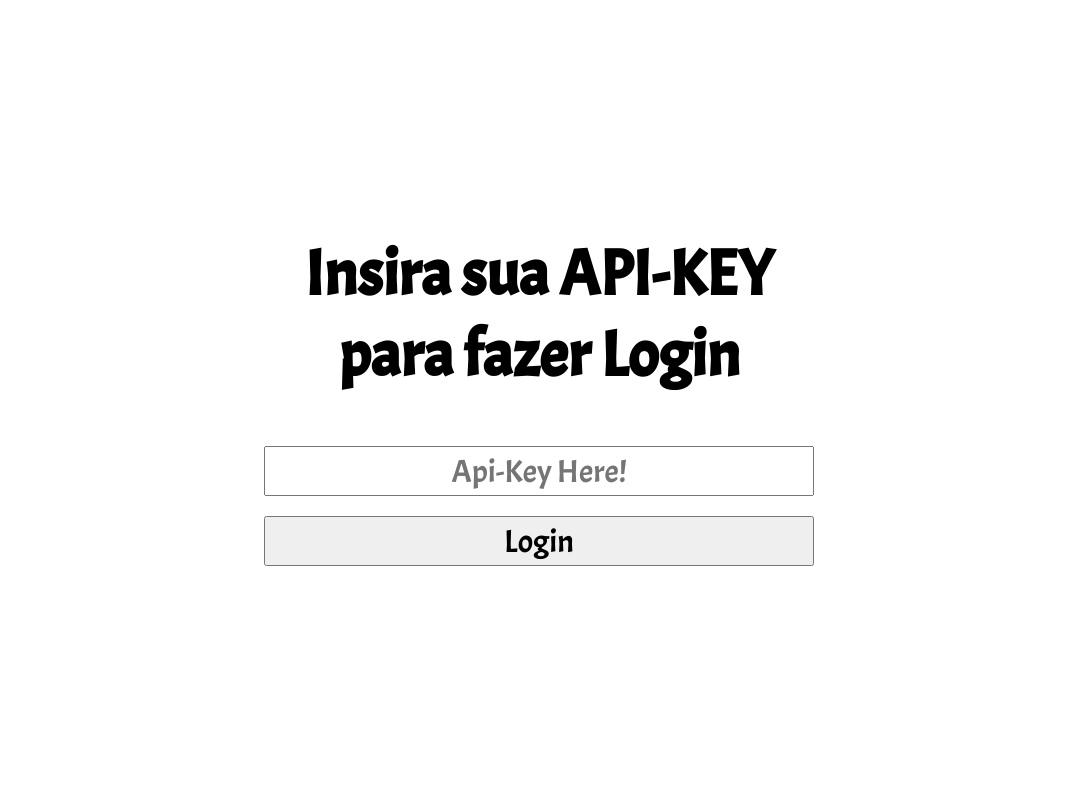
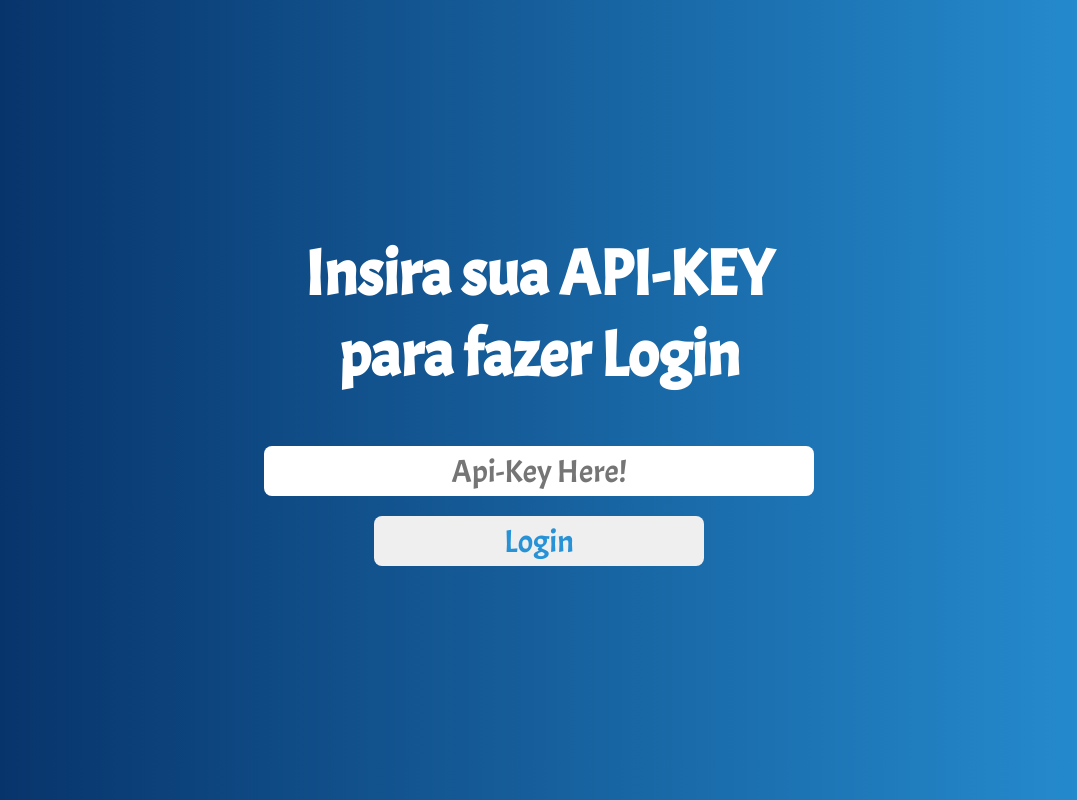
Before and after one commit to GabrielZolk/MeuTime, a React (Vite) app: page / in a window 1280 px wide. Shown: the whole page, without its empty margins (101-1178 px from the left). Built offline with nearby package versions, Linux system fonts and the light colour scheme.

Commit message:
tela de login finalizada: adicionado estilo, lógica de validação da key e permissão ou não de login

```diff
--- a/package.json
+++ b/package.json
@@ -10,10 +10,13 @@
     "preview": "vite preview"
   },
   "dependencies": {
+    "@reduxjs/toolkit": "^1.9.5",
     "axios": "^1.4.0",
     "react": "^18.2.0",
     "react-dom": "^18.2.0",
-    "react-router-dom": "^6.11.2"
+    "react-redux": "^8.0.5",
+    "react-router-dom": "^6.11.2",
+    "redux": "^4.2.1"
   },
   "devDependencies": {
     "@types/react": "^18.0.28",
--- /dev/null
+++ b/src/components/NotAuthorized.tsx
@@ -0,0 +1,7 @@
+
+
+export default function NotAuthorized() {
+  return (
+    <div>NotAuthorized</div>
+  )
+}
--- /dev/null
+++ b/src/pages/CountrySelection.tsx
@@ -0,0 +1,12 @@
+import { useSelector } from 'react-redux';
+import { RootState } from '../redux';
+import NotAuthorized from '../components/NotAuthorized';
+
+export default function CountrySelection() {
+    const isLogged = useSelector((state: RootState) => state.login);
+
+  return (
+    isLogged ?
+    <div>CountrySelection</div> : <NotAuthorized />
+  )
+}
--- a/src/pages/Login.tsx
+++ b/src/pages/Login.tsx
@@ -1,25 +1,74 @@
 import { useState } from 'react';
-import './styles/Login.css'
+import { useDispatch } from 'react-redux';
+import { useNavigate } from 'react-router-dom';
+
+import createAPI from '../services/api';
+
+import './styles/Login.css';
+
+import { logged } from '../redux/loginSlice';
+
 
 export default function Login() {
   const [inputValue, setInputValue] = useState('');
+  const [response, setResponse] = useState();
+  const [loading, setLoading] = useState(false);
+
+  const navigate = useNavigate();
+  const dispatch = useDispatch();
+  const loginResolver = logged()
 
   const handleInputChange = (event: React.ChangeEvent<HTMLInputElement>) => {
     setInputValue(event.target.value);
   };
 
+  const handleSubmit = (event: React.FormEvent<HTMLFormElement>) => {
+    event.preventDefault();
+    setLoading(true);
+    const api = createAPI(inputValue);
+    api
+      .get('/timezone')
+      .then((response) => {
+        if (response.data.response.length !== 0) {
+            dispatch(loginResolver);
+            navigate('/country');
+            setLoading(false);
+        } else {
+            setResponse(response.data.response.length)
+            setLoading(false);
+        }
+
+      })
+      .catch((error) => {
+        console.error(error);
+      });
+
+    setInputValue('');
+  };
+
+
   return (
-        <div className='container'>
-            <div className='container-box'>
+    <div className="container">
+      <div className="container-box">
         <h1>Insira sua API-KEY para fazer Login</h1>
-                <form>
+        {loading ? (
+          <h3>Loading...</h3>
+        ) : (
+          <span className={response === 0 ? 'validate visible' : 'validate'}>
+            Chave incorreta ou inválida
+          </span>
+        )}
+        <form onSubmit={handleSubmit}>
           <input
             type="text"
-                        placeholder='Api-Key Here!'
+            placeholder="Api-Key Here!"
             value={inputValue}
             onChange={handleInputChange}
+            className={response === 0 ? 'validation' : ''}
           />
-                    <button type="submit">Login</button>
+          <button type="submit">
+            Login
+          </button>
         </form>
       </div>
     </div>
--- a/src/pages/styles/Login.css
+++ b/src/pages/styles/Login.css
@@ -4,6 +4,7 @@
     align-items: center;
     width: 100vw;
     height: 100vh;
+    background: linear-gradient(to left, #2792D6, #052C62)
 }
 
 .container-box {
@@ -14,19 +15,46 @@
 .container-box h1 {
     font-size: 4rem;
     margin-bottom: 50px;
+    color: white;
 }
 
-.container form input {
+.container-box form input {
     margin-right: 20px;
     width: 100%;
     height: 50px;
     font-size: 2rem;
     text-align: center;
+    color: green;
+    border-radius: 8px;
+    border: red;
 }
 
-.container form button {
-    width: 100%;
+.container-box form input:focus {
+    outline: none;
+}
+
+.container-box form button {
+    width: 60%;
+    height: 50px;
     margin-top: 20px;
-    height: 50px;
     font-size: 2rem;
+    border-radius: 8px;
+    border: none;
+    transition: .5s;
+    color: #2792D6;
 }
+
+.container-box form button:hover {
+    background-color: rgb(184, 184, 184);
+}
+
+.validate {
+    font-size: 2rem;
+    color: red;
+    font-family: Georgia, 'Times New Roman', Times, serif;
+    display: none;
+}
+
+.visible {
+    display: block;
+}
--- /dev/null
+++ b/src/redux/index.tsx
@@ -0,0 +1,11 @@
+import { configureStore } from "@reduxjs/toolkit";
+import loginReducer from "./loginSlice";
+
+export const store = configureStore({
+    reducer: {
+        login: loginReducer,
+    },
+})
+
+export type RootState = ReturnType<typeof store.getState>
+export type RootDispatch = typeof store.dispatch;
--- /dev/null
+++ b/src/redux/loginSlice.tsx
@@ -0,0 +1,21 @@
+import { createSlice } from '@reduxjs/toolkit';
+
+const initialState = localStorage.getItem('login') === 'true';
+
+export const loginSlice = createSlice({
+  name: 'login',
+  initialState,
+  reducers: {
+    logged: () => {
+      localStorage.setItem('login', 'true');
+      return true;
+    },
+    loggedOut: () => {
+      localStorage.setItem('login', 'false');
+      return false;
+    },
+  },
+});
+
+export const { logged, loggedOut } = loginSlice.actions;
+export default loginSlice.reducer;
--- a/src/router/index.tsx
+++ b/src/router/index.tsx
@@ -1,12 +1,16 @@
 import { createBrowserRouter } from "react-router-dom";
 import Login from "../pages/Login";
-
+import CountrySelection from "../pages/CountrySelection";
 
 const router = createBrowserRouter([
     {
         path: "/",
         element: <Login />,
     },
+    {
+        path: "/country",
+        element: <CountrySelection />,
+    }
 ]);
 
 export default router;
```
Also changed, not shown: src/main.tsx (+6 -1 lines), 1 other file (tests, documents, lock files or other folders). Lines whose indentation alone changed are shown as unchanged.
